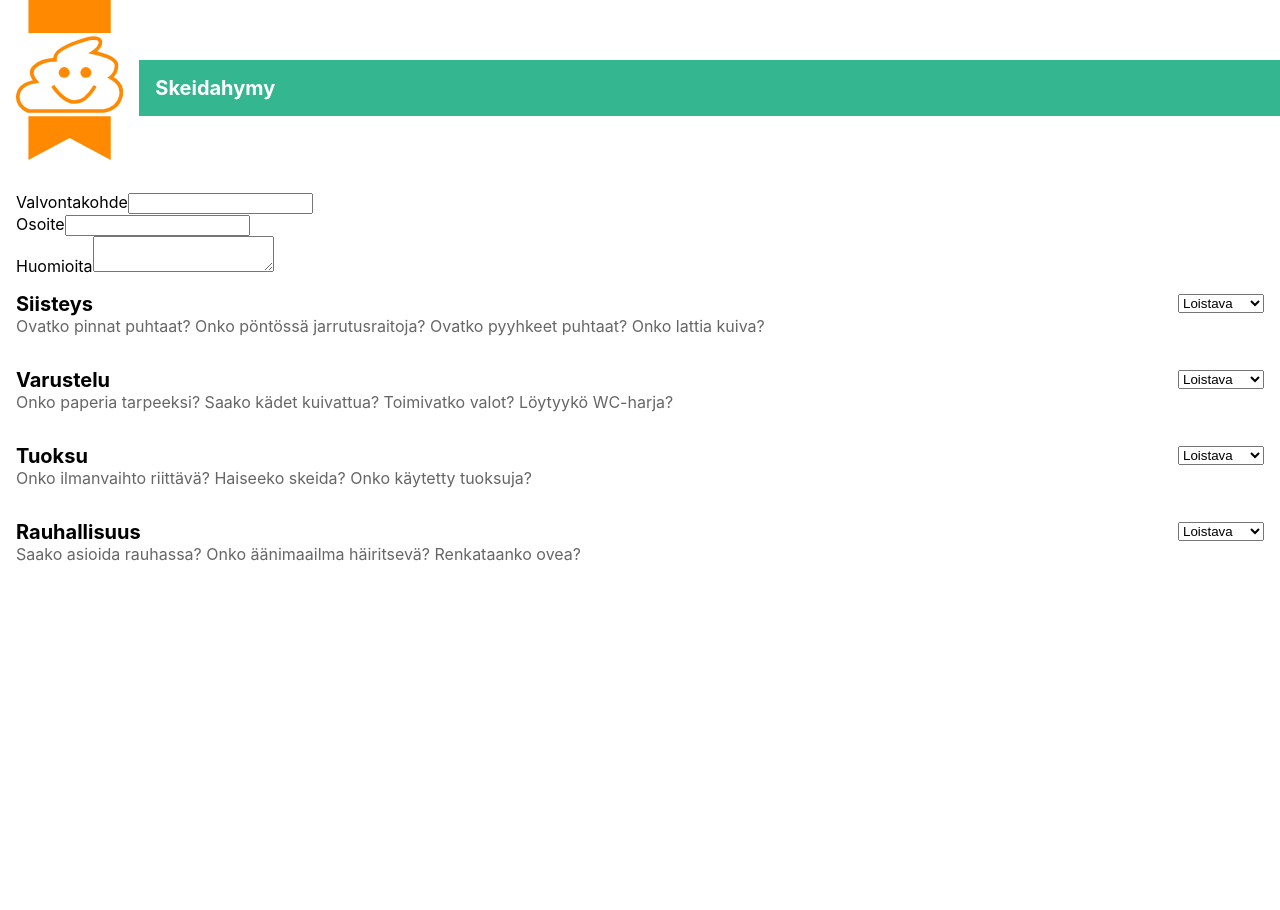
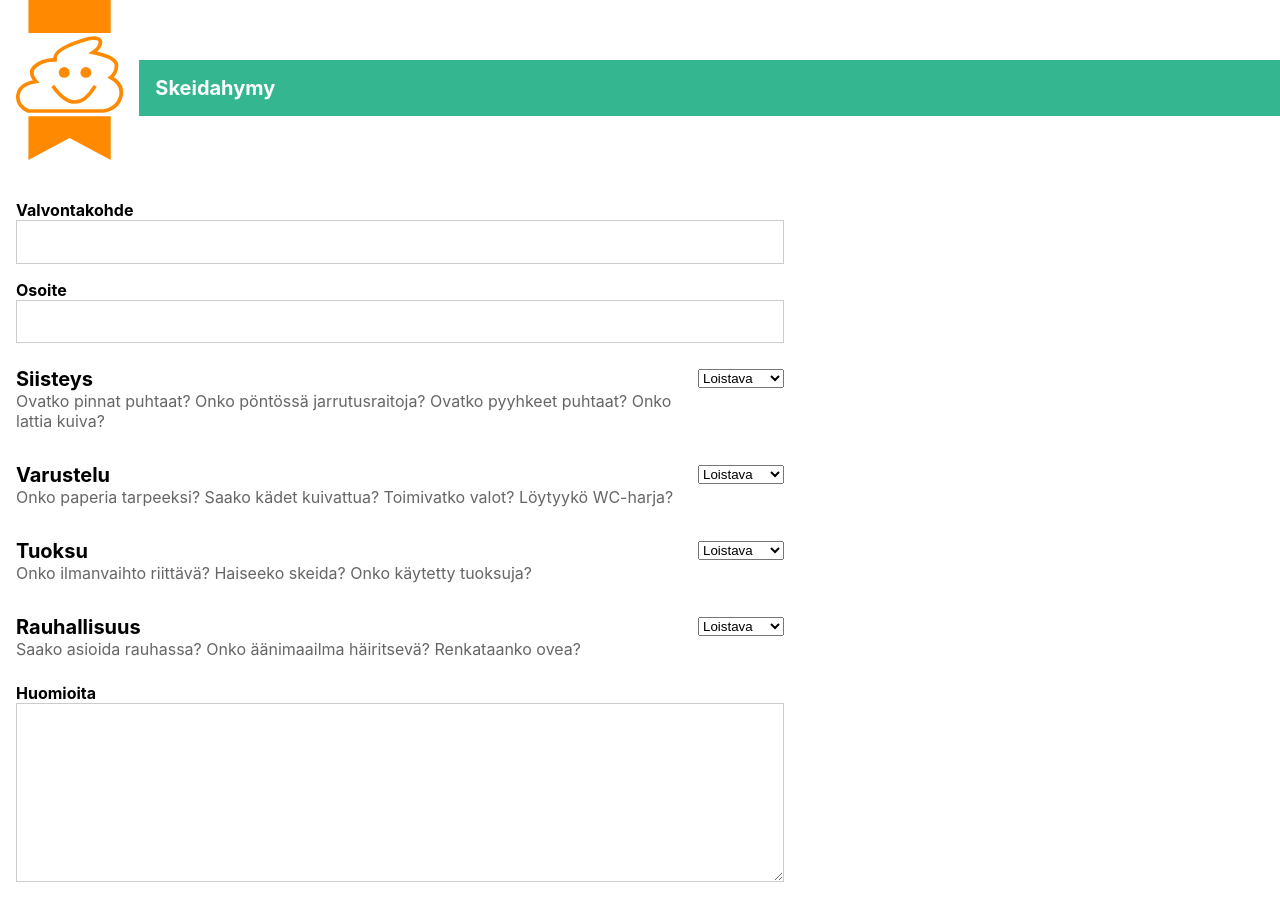
Before and after one commit to Kaivosukeltaja/skeidahymy, a React (Create React App) app: page / in a window 1280 px wide. Before the commit the page ends 800 px from the top, so only its background shows below. Built offline with nearby package versions, Linux system fonts and the light colour scheme.

Commit message:
Styling and refactoring for inputs

```diff
--- a/src/components/screen/Form.js
+++ b/src/components/screen/Form.js
@@ -1,18 +1,19 @@
 import React from 'react';
 import './Form.scss';
-import FormInput from './FormInput';
+import FormField from './FormField';
 import RatingGroup from './RatingGroup';
 
 const Form = ({ ratingGroups, changeRating, placeName, placeAddress, notes, changeFieldValue }) => {
   return (
     <div className="form">
-      <FormInput label="Valvontakohde" value={placeName} onChange={changeFieldValue('placeName')} />
-      <FormInput label="Osoite" value={placeAddress} onChange={changeFieldValue('placeAddress')} />
-      <FormInput label="Huomioita" large value={notes} onChange={changeFieldValue('notes')} />
+      <FormField label="Valvontakohde" value={placeName} onChange={changeFieldValue('placeName')} />
+      <FormField label="Osoite" value={placeAddress} onChange={changeFieldValue('placeAddress')} />
 
       { ratingGroups.map((group) => (
         <RatingGroup key={group.name} group={group} onChange={changeRating(group.name)} />
       )) }
+
+      <FormField label="Huomioita" large value={notes} onChange={changeFieldValue('notes')} />
     </div>
   );
 };
--- a/src/components/screen/Form.scss
+++ b/src/components/screen/Form.scss
@@ -1,4 +1,5 @@
 .form {
+  max-width: 800px;
   display: flex;
   flex-direction: column;
   padding: 1em;
--- /dev/null
+++ b/src/components/screen/FormField.js
@@ -0,0 +1,18 @@
+import React from 'react';
+import './FormField.scss';
+
+const FormField = ({ value, label, onChange, large = false }) => {
+  return (
+    <div className="form-field">
+      <label className="form-field__label">
+        <div className="form-field__text">{ label }</div>
+        { large
+          ? <textarea rows="10" className="form-field__input form-field__input--large" value={value} onChange={onChange} />
+          : <input className="form-field__input" value={value} onChange={onChange} />
+        }
+      </label>
+    </div>
+  );
+};
+
+export default FormField;
--- /dev/null
+++ b/src/components/screen/FormField.scss
@@ -0,0 +1,10 @@
+.form-field {
+  padding: 0.5em 0;
+  font-weight: bold;
+
+  &__input {
+    padding: 1em;
+    border: 1px solid #ccc;
+    width: 100%;
+  }
+}
--- a/src/components/screen/FormInput.js
+++ /dev/null
@@ -1,17 +0,0 @@
-import React from 'react';
-
-const FormInput = ({ value, label, onChange, large = false }) => {
-  return (
-    <div className="main-form__field">
-      <label className="main-form__label">
-        { label }
-        { large
-          ? <textarea value={value} onChange={onChange} />
-          : <input value={value} onChange={onChange} />
-        }
-      </label>
-    </div>
-  );
-};
-
-export default FormInput;
--- a/src/index.css
+++ b/src/index.css
@@ -1,3 +1,11 @@
+html, body {
+  box-sizing: border-box;
+}
+
+* {
+  box-sizing: inherit;
+}
+
 body {
   margin: 0;
   padding: 0;
```
